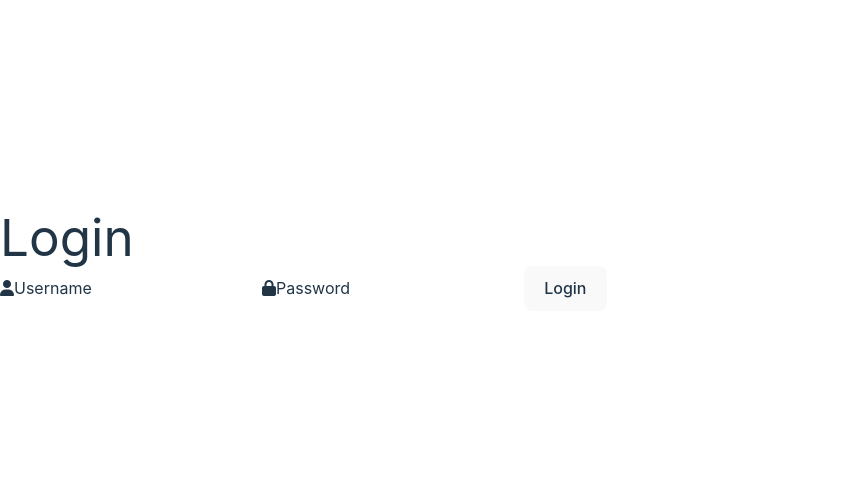
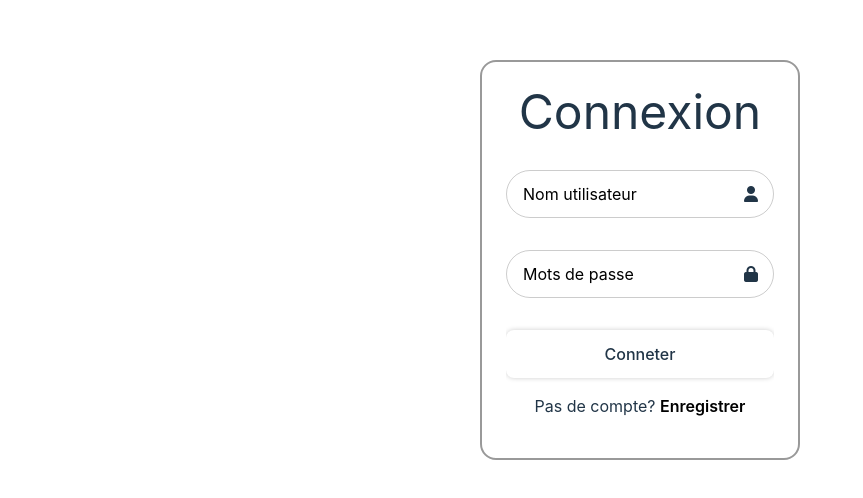
Before and after one commit to Deo012/JeuQuestionnaire-repo, a React (Vite) app in the folder frontend/: page /quizPage in a window 1280 px wide. Shown: the part 140-638 px from the top of the page, without its empty margins (0-863 px from the left). Built offline with nearby package versions, Linux system fonts and the light colour scheme.

Commit message:
Jeu fonctionnel mais non termine

```diff
--- a/frontend/src/pages/connexionPage.css
+++ b/frontend/src/pages/connexionPage.css
@@ -2,6 +2,72 @@ body{
     display: block;
 }
 .connexion-page-main{
+    display: flex;
+    align-items: center;
+    justify-content: center;
     height: 100vh;
     width: 100vw;
 }
+.container{
+    border: 2px solid rgb(0, 0, 0, .4);
+    width: 20rem;
+    border-radius: 1em;
+    padding: 1.5em 1.5em;
+}
+.container h1{
+    font-size: 3em;
+    text-align: center;
+}
+.container .input-box{
+    position: relative;
+    width: 100%;
+    height: 3em;
+    margin: 2em 0;
+}
+.input-box input{
+    width: 100%;
+    height: 100%;
+    background-color: transparent;
+    border: 0.1em solid rgba(0, 0, 0, 0.2);
+    border-radius: 3em;
+    font-size: 1em;
+    color: #000000;
+    padding: 0em 1em 0em 1em;
+}
+.input-box input::placeholder{
+    color: #000000;
+}
+.input-box i {
+    position: absolute;
+    right: 1em;
+    top: 50%;
+    transform: translateY(-50%);
+    font-size: 1em;
+}
+
+.container .btn{
+    width: 100%;
+    height: 3em;
+    background: #ffff;
+    border: none;
+    outline: none;
+    box-shadow: 0 0 0.3em rgba(0,0,0,.2);
+    cursor: pointer;
+    font-size: 1em;
+    font-weight: 500;
+    text-align: center;
+}
+
+.register-link{
+    font-size: 1em;
+    text-align: center;
+    margin: 1em 0 1em;
+}
+.register-link p a{
+    color: #000000;
+    text-decoration: none;
+    font-weight: 600;
+}
+.register-link p a:hover{
+    text-decoration: underline;
+}
--- a/frontend/src/pages/connexionPage.jsx
+++ b/frontend/src/pages/connexionPage.jsx
@@ -1,5 +1,6 @@
 import React, { useEffect, useState } from "react";
 import "../../reset.css";
+import "./connexionPage.css";
 import AuthProvider, { useAuth } from "../context/AuthProvider";
 
 const ConnexionPage = () => {
@@ -43,26 +44,35 @@ const ConnexionPage = () => {
     return (
         <>
             <div className="connexion-page-main">
-                <h1>Login</h1>
+                <div className="container">
+                    <h1>Connexion</h1>
                     <form action="" method="POST">
-                    <i className="fa-solid fa-user"></i>
+                        <div className="input-box">
                             <input
                                 type="text"
                                 id="username"
-                        placeholder="Username"
+                                placeholder="Nom utilisateur"
                                 value={name}
                                 onChange={(e) => setName(e.target.value)}
                             />
-                    <i className="fa-solid fa-lock"></i>
+                            <i className="fa-solid fa-user"></i>
+                        </div>
+                        <div className="input-box">
                             <input
                                 type="text"
                                 id="password"
-                        placeholder="Password"
+                                placeholder="Mots de passe"
                                 value={password}
                                 onChange={(e) => setPassword(e.target.value)}
                             />
-                    <button type="submit" onClick={handelSubmit}>Login</button>
+                            <i className="fa-solid fa-lock"></i>
+                        </div>
+                        <button className="btn" type="submit" onClick={handelSubmit}>Conneter</button>
+                        <div className="register-link">
+                            <p>Pas de compte? <a href="#">Enregistrer</a></p>
+                        </div>
                     </form>
+                </div>
             </div>
         </>
     );
--- /dev/null
+++ b/frontend/src/pages/quizPage.css
@@ -0,0 +1,77 @@
+*{
+    overflow: hidden;
+}
+.container-quiz{
+    min-width: 100vw;
+    min-height: 100vh;
+    margin: 0 0;
+    padding: 2em;
+    border: none;
+    display: flex;
+    flex-direction: column;
+    align-items: center;
+}
+.haut-page{
+    display: flex;
+    align-items: center;
+    justify-content: space-between;
+    min-width: 100%;
+    margin-bottom: 2em;
+}
+.haut-page h1{
+    font-size: 2em;
+    width: 100%;
+}
+.question-area{
+    margin: auto auto;
+    height: 30em;
+    width: 70vw;
+    border: 2px solid rgb(0, 0, 0, 0.2);
+    border-radius: 1em;
+    display: flex;
+    align-items: center;
+    justify-content: center;
+    /* height: 90vh;
+    display: flex;
+    align-items: center; */
+}
+.titre-question{
+    font-size: 1.5em;
+    margin-bottom: 1em;
+    text-align: center;
+}
+.question-actuel{
+    text-align: center;
+    margin-bottom: 1em;
+}
+.div-reponse{
+    display: flex;
+    align-items: center;
+    justify-content: space-between;
+}
+.page-connexion{
+    border: 2px solid rgb(0, 0, 0, 0.2);
+    width: fit-content;
+    text-align: center;
+    border-radius: 0.5em;
+    color: black;
+}
+.final-message{
+    text-align: center;
+}
+.text-final{
+    font-size: 2em;
+    margin-bottom: 0.5em;
+}
+
+@media (min-width: 768px) {
+    #y {
+        height: 100vh !important;
+    }
+}
+@media (min-width: 769px) {
+    .gradient-custom-2 {
+        border-top-right-radius: .3rem;
+        border-bottom-right-radius: .3rem;
+    }
+}
--- a/frontend/src/pages/quizPage.jsx
+++ b/frontend/src/pages/quizPage.jsx
@@ -3,6 +3,8 @@ import ConnexionPage from "../pages/connexionPage"
 import {Link, Outlet} from "react-router-dom";
 import io from 'socket.io-client';
 import { useAuth } from "../context/AuthProvider";
+import "../../reset.css";
+import "./quizPage.css"
 
 const quizPage = () => {
     let {name} = useAuth()
@@ -68,20 +70,25 @@ const quizPage = () => {
     }
     return (
         <>
-            <h1>Bienvenue dans le quiz {name}</h1>
-            <Link to="/connexionPage">Connexion page</Link>
+            <div>
+                <div className="container-quiz" id="y">
+                    <div className="haut-page">
+                        <h1 className="titre">Bienvenue dans le quiz {name}</h1>
+                        <Link to="/connexionPage" className="page-connexion">Connexion page</Link>
+                    </div>
                     <hr/>
 
+                    <div className="question-area">
                         {winner == null ? (
 
                             (currentQuestion != null)
                             ?
                                 <div>
-                        Question:
-                        <div>
+                                    <p className="titre-question">Question:</p>
+                                    <div className="question-actuel">
                                         {currentQuestion}
                                     </div>
-                        <div>
+                                    <div className="div-reponse">
                                         <button onClick={() =>handleReponse(true)}>Vrai</button>
                                         <button onClick={() =>handleReponse(false)}>Faux</button>
                                     </div>
@@ -92,13 +99,16 @@ const quizPage = () => {
                                 </div>
 
                         ):(
-                <div>
-                    <p>La partie est terminer</p>
+                            <div className="final-message">
+                                <p className="text-final">La partie est terminer</p>
                                 <p>Le gagnant est : {winner} avec un score de {winnerScore}</p>
                                 <p>Temps du gagant en secondes: {winnerTime}s</p>
 
                             </div>
                         )}
+                    </div>
+                </div>
+            </div>
         </>
     );
 }
--- a/frontend/src/pages/welcomePage.css
+++ b/frontend/src/pages/welcomePage.css
@@ -1,5 +1,12 @@
-.welcome-page-main{
+.welcome-page-main {
+    display: flex;
+    flex-direction: column;
+    align-items: center;
+    justify-content: center;
     height: 100vh;
     width: 100vw;
-    text-align: center;
 }
+.centre{
+   text-align: center;
+   margin: auto auto;
+}
--- a/frontend/src/pages/welcomePage.jsx
+++ b/frontend/src/pages/welcomePage.jsx
@@ -1,5 +1,6 @@
 import React from "react";
 import {Link} from "react-router-dom";
+import "../../reset.css";
 import "./welcomePage.css";
 
 
@@ -7,11 +8,13 @@ const WelcomePage = () => {
     return (
         <>
             <div className="welcome-page-main">
-                <h1>Bienvenue!</h1>
-                <br />
-                <p>SVP, veillez vous connecter</p>
-                <br />
-                <Link to="/connexionPage">Connexion</Link>
+                <dir className="centre">
+                    <h1>Bienvenue au site Jeu Questionnaire!</h1>
+                    <br />
+                    <p>SVP, veillez vous connecter</p>
+                    <br />
+                    <Link to="/connexionPage">Connexion</Link>
+                </dir>
             </div>
         </>
     );
```
Lines whose indentation alone changed are shown as unchanged.
